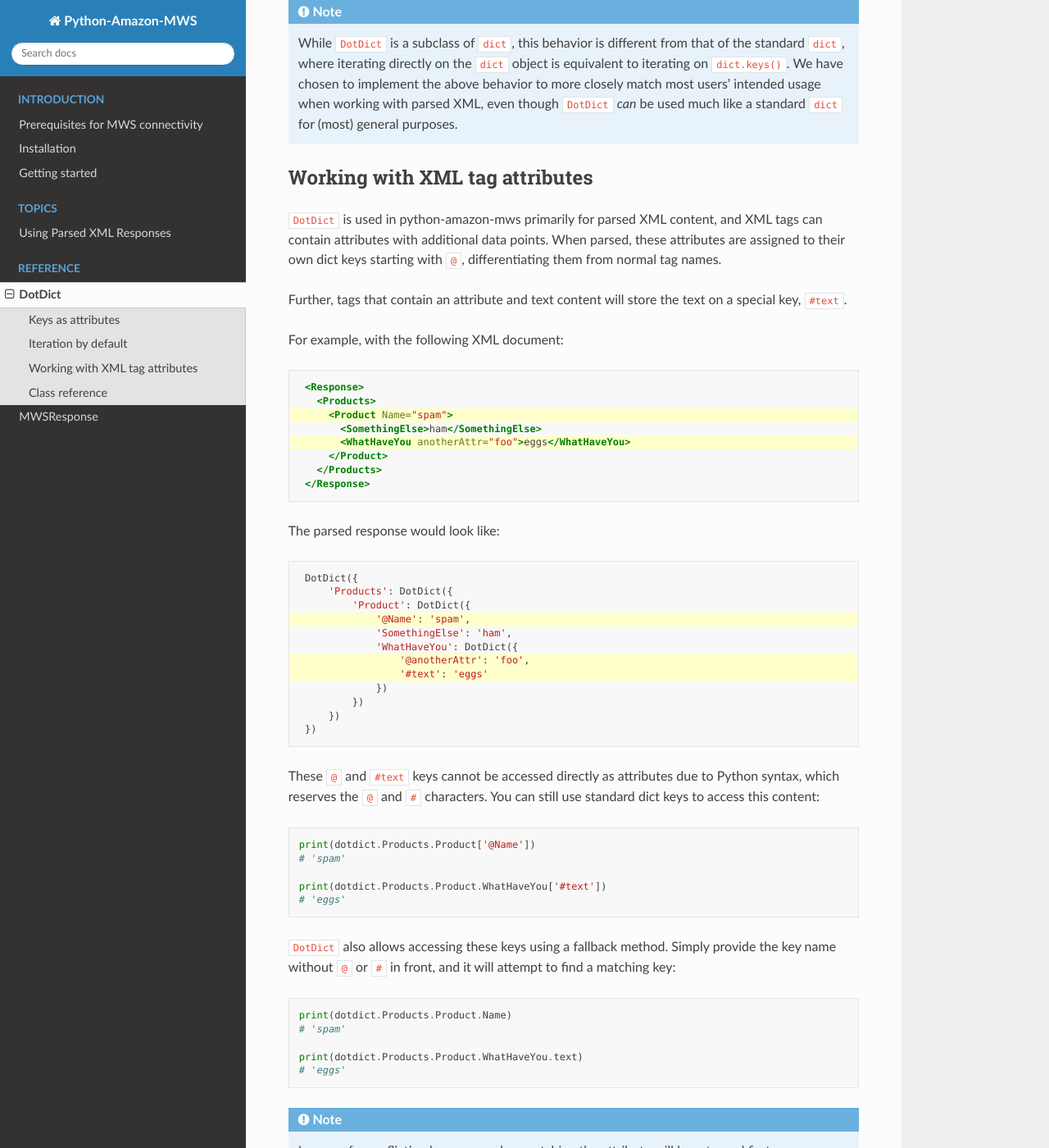
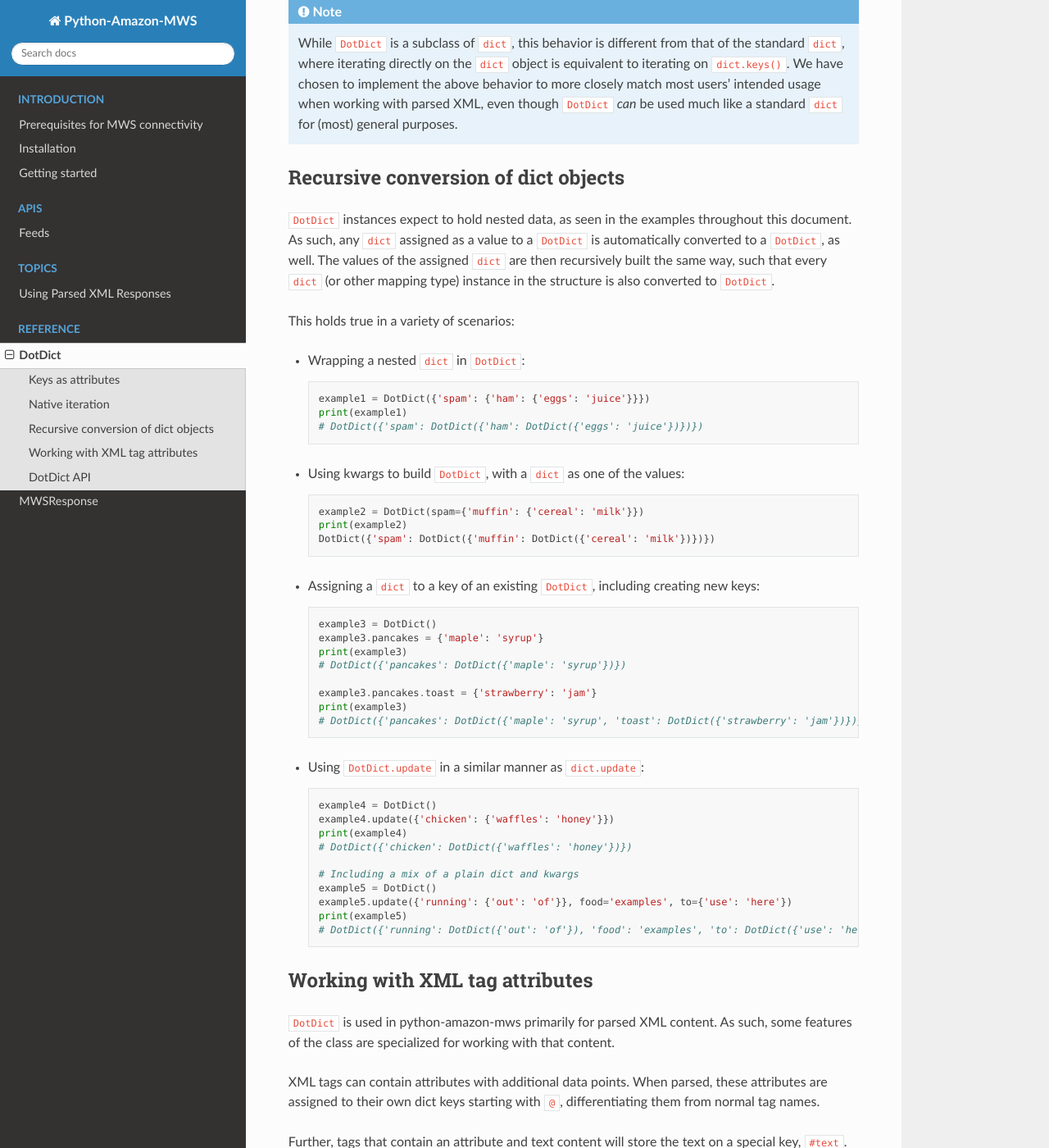
Before and after one commit to python-amazon-mws/python-amazon-mws, a Sphinx documentation site: the page built from docs/source/reference/dotDict.rst, in a window 1280 px wide and 1400 px high, scrolled down 3401 px. Shown: the whole window at 82% size. Built offline with Sphinx 7.4.7 and the Read the Docs theme 2.0.0, drawn with Linux system fonts in a browser that asks for light colours; some of the changed text lies outside the part shown.

Commit message:
Updates for documentation.

```diff
--- a/docs/source/reference/dotDict.rst
+++ b/docs/source/reference/dotDict.rst
@@ -80,8 +80,8 @@
       product = response.parsed.Products.Product
       asin = product.Identifiers.MarketplaceASIN.ASIN
 
-Iteration by default
-====================
+Native iteration
+================
 
 XML represents sequences of similar objects by having sibling tags with the same tag name. Consider the following
 toy example with three ``<Product>`` tags:
@@ -170,14 +170,70 @@
    implement the above behavior to more closely match most users' intended usage when working with parsed XML,
    even though ``DotDict`` *can* be used much like a standard ``dict`` for (most) general purposes.
 
+Recursive conversion of dict objects
+====================================
+
+``DotDict`` instances expect to hold nested data, as seen in the examples throughout this document. As such, any
+``dict`` assigned as a value to a ``DotDict`` is automatically converted to a ``DotDict``, as well. The values
+of the assigned ``dict`` are then recursively built the same way, such that every ``dict`` (or other mapping type)
+instance in the structure is also converted to ``DotDict``.
+
+This holds true in a variety of scenarios:
+
+- Wrapping a nested ``dict`` in ``DotDict``:
+
+  .. code-block:: python
+
+      example1 = DotDict({'spam': {'ham': {'eggs': 'juice'}}})
+      print(example1)
+      # DotDict({'spam': DotDict({'ham': DotDict({'eggs': 'juice'})})})
+
+- Using kwargs to build ``DotDict``, with a ``dict`` as one of the values:
+
+  .. code-block:: python
+
+      example2 = DotDict(spam={'muffin': {'cereal': 'milk'}})
+      print(example2)
+      DotDict({'spam': DotDict({'muffin': DotDict({'cereal': 'milk'})})})
+
+- Assigning a ``dict`` to a key of an existing ``DotDict``, including creating new keys:
+
+  .. code-block:: python
+
+      example3 = DotDict()
+      example3.pancakes = {'maple': 'syrup'}
+      print(example3)
+      # DotDict({'pancakes': DotDict({'maple': 'syrup'})})
+
+      example3.pancakes.toast = {'strawberry': 'jam'}
+      print(example3)
+      # DotDict({'pancakes': DotDict({'maple': 'syrup', 'toast': DotDict({'strawberry': 'jam'})})})
+
+- Using ``DotDict.update`` in a similar manner as ``dict.update``:
+
+  .. code-block:: python
+
+      example4 = DotDict()
+      example4.update({'chicken': {'waffles': 'honey'}})
+      print(example4)
+      # DotDict({'chicken': DotDict({'waffles': 'honey'})})
+
+      # Including a mix of a plain dict and kwargs
+      example5 = DotDict()
+      example5.update({'running': {'out': 'of'}}, food='examples', to={'use': 'here'})
+      print(example5)
+      # DotDict({'running': DotDict({'out': 'of'}), 'food': 'examples', 'to': DotDict({'use': 'here'})})
+
 .. _tag_attributes:
 
 Working with XML tag attributes
 ================================
 
-``DotDict`` is used in python-amazon-mws primarily for parsed XML content, and XML tags can contain attributes with
-additional data points. When parsed, these attributes are assigned to their own dict keys starting with ``@``,
-differentiating them from normal tag names.
+``DotDict`` is used in python-amazon-mws primarily for parsed XML content. As such, some features of the class are
+specialized for working with that content.
+
+XML tags can contain attributes with additional data points. When parsed, these attributes are assigned to their own
+dict keys starting with ``@``, differentiating them from normal tag names.
 
 Further, tags that contain an attribute and text content will store the text on a special key, ``#text``.
 
@@ -248,8 +304,8 @@
    This conflict is a rare occurrence for most XML documents, however, as they are not likely to return a tag attribute
    with the same name as an immediate child tag.
 
-Class reference
-===============
+DotDict API
+===========
 
 .. autoclass:: mws.utils.collections.DotDict
    :members:
```
Also changed, not shown: docs/source/apis/feeds.rst (added, +27 -0 lines), docs/source/index.rst (+7 -0 lines), 1 other file.
